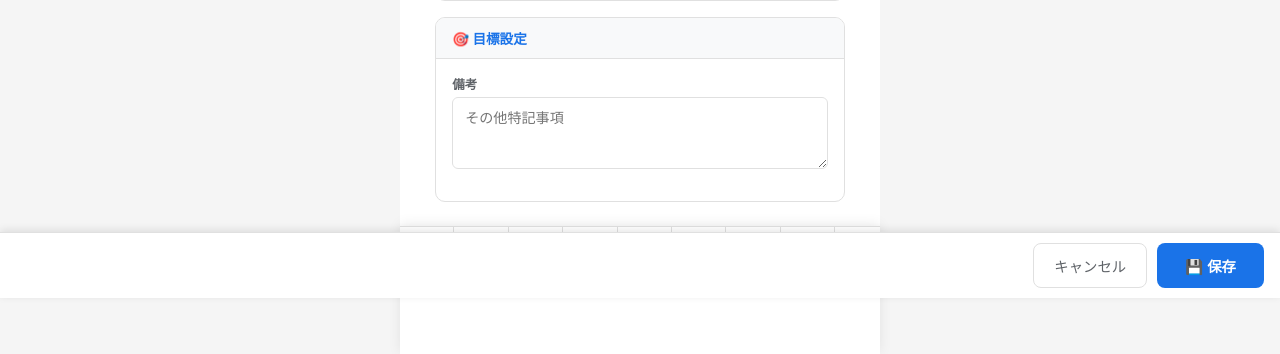
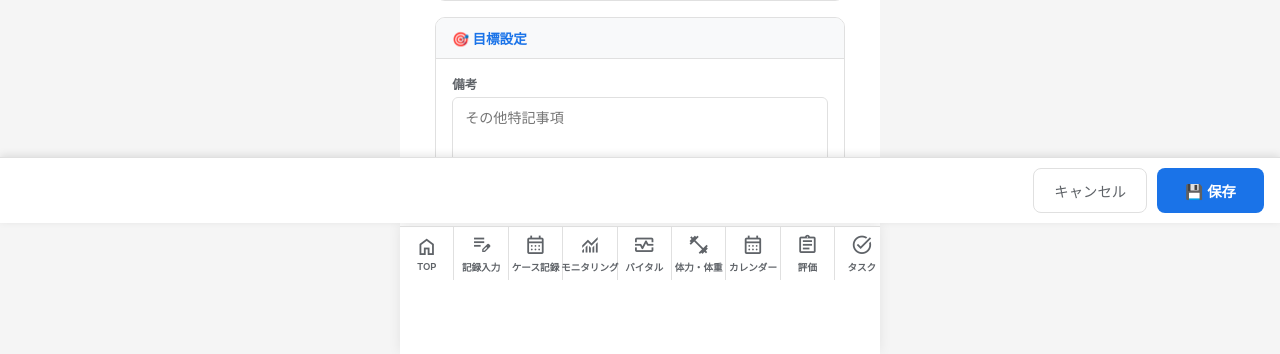
Before and after one commit to cocokaraplus-max/kaigo-ai-app, a Flask app: page /patient_profile in a window 1280 px wide. Shown: the part 1402-1756 px from the top of the page. Run offline with Flask 3, Linux system fonts and the light colour scheme; the visitor is signed in with stand-in values (Sample User, id 1); data that the repository does not hold is empty.

Commit message:
fix: save-bar bottom 131px to clear nav bar

```diff
--- a/templates/patient_profile.html
+++ b/templates/patient_profile.html
@@ -168,7 +168,7 @@
 /* 保存ボタン */
 .save-bar {
   position: fixed;
-  bottom: 56px;
+  bottom: 131px;
   left: 0;
   right: 0;
   background: #fff;
```
